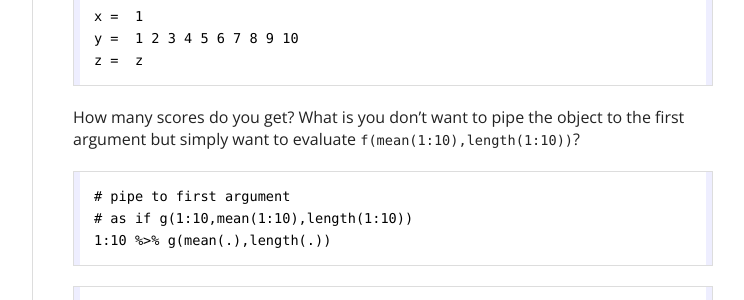
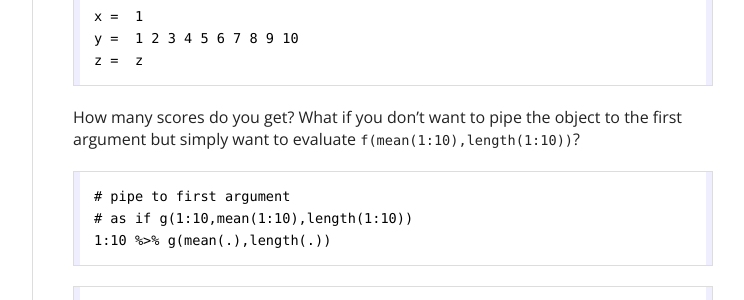
Before and after one commit to harryprince/renkun-ken.github.io, a Jekyll site: the page built from _posts/2014-08-07-a-quiz-on-magrittr-how-many-scores-can-you-get.md, in a window 1280 px wide and 900 px high, scrolled down 4095 px. Shown: the part 154-454 px from the top of the window, without its empty margins (378-1122 px from the left). Built offline with Jekyll 4.4.1, drawn with Linux system fonts in a browser that asks for light colours; nearby versions of some CDN libraries; Markdown is read by kramdown in place of the engine named in the settings; comment, search, counter and statistics services are not loaded.

Commit message:
fix typo

````diff
--- a/_posts/2014-08-07-a-quiz-on-magrittr-how-many-scores-can-you-get.md
+++ b/_posts/2014-08-07-a-quiz-on-magrittr-how-many-scores-can-you-get.md
@@ -240,7 +240,7 @@ y =  1 2 3 4 5 6 7 8 9 10
 z =  z
 ```
 
-How many scores do you get? What is you don't want to pipe the object to the first argument but simply want to evaluate `f(mean(1:10),length(1:10))`?
+How many scores do you get? What if you don't want to pipe the object to the first argument but simply want to evaluate `f(mean(1:10),length(1:10))`?
 
 
 ```r
--- a/_src/2014-08-07-a-quiz-on-magrittr-how-many-scores-can-you-get.Rmd
+++ b/_src/2014-08-07-a-quiz-on-magrittr-how-many-scores-can-you-get.Rmd
@@ -173,7 +173,7 @@ g <- function(x,y,z = "z") {
 1:10 %>% g(1,.)
 ```
 
-How many scores do you get? What is you don't want to pipe the object to the first argument but simply want to evaluate `f(mean(1:10),length(1:10))`?
+How many scores do you get? What if you don't want to pipe the object to the first argument but simply want to evaluate `f(mean(1:10),length(1:10))`?
 
 ```{r}
 # pipe to first argument
````
